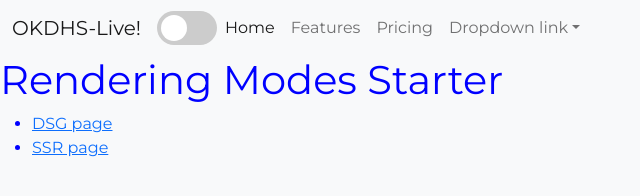
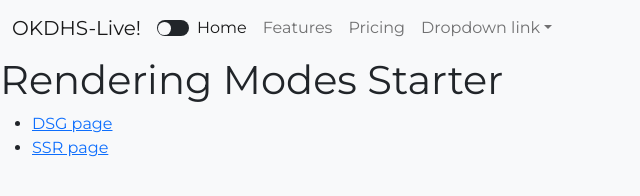
Before and after one commit to NickSmithSoftware/okdhs-live-gatsby-website, a Gatsby site: page / in a window 1280 px wide. Shown: the whole page, without its empty margins (0-640 px from the left). Built offline with nearby package versions, Linux system fonts and the light colour scheme; Gatsby itself is replaced by a stand-in of ours.

Commit message:
alpha 0.0.221

```diff
--- a/src/style/layout.css
+++ b/src/style/layout.css
@@ -4,7 +4,6 @@
 @import url('https://fonts.googleapis.com/css2?family=Montserrat&display=swap');
 
 :root {
-    --bs-dark: blue;
 
     --darkMode: var(--bs-light);
     --lightMode: var(--bs-dark);
--- a/src/style/toggle.css
+++ b/src/style/toggle.css
@@ -1,8 +1,8 @@
 .switch {
     position: relative;
     display: inline-block;
-    width: 60px;
-    height: 34px;
+    width: 2rem;
+    height: 1rem;
   }
 
   /* Hide default HTML checkbox */
@@ -20,40 +20,40 @@
     left: 0;
     right: 0;
     bottom: 0;
-    background-color: #ccc;
-    -webkit-transition: .4s;
-    transition: .4s;
+    background-color: var(--bs-dark);
+    -webkit-transition: .25s;
+    transition: .25s;
   }
 
   .slider:before {
     position: absolute;
     content: "";
-    height: 26px;
-    width: 26px;
-    left: 4px;
-    bottom: 4px;
-    background-color: white;
-    -webkit-transition: .4s;
-    transition: .4s;
+    height: 0.8rem;
+    width: 0.8rem;
+    left: 0.08rem;
+    bottom: 0.08rem;
+    background-color: var(--bs-light);
+    -webkit-transition: .25s;
+    transition: .25s;
   }
 
   input:checked + .slider {
-    background-color: #2196F3;
+    background-color: var(--bs-light);
   }
 
   input:focus + .slider {
-    box-shadow: 0 0 1px #2196F3;
+    box-shadow: 0 0 1px var(--bs-light);
   }
 
   input:checked + .slider:before {
-    -webkit-transform: translateX(26px);
-    -ms-transform: translateX(26px);
-    transform: translateX(26px);
+    -webkit-transform: translateX(0.8rem);
+    -ms-transform: translateX(0.8rem);
+    transform: translateX(0.8rem);
   }
 
   /* Rounded sliders */
   .slider.round {
-    border-radius: 34px;
+    border-radius: 1rem;
   }
 
   .slider.round:before {
```
